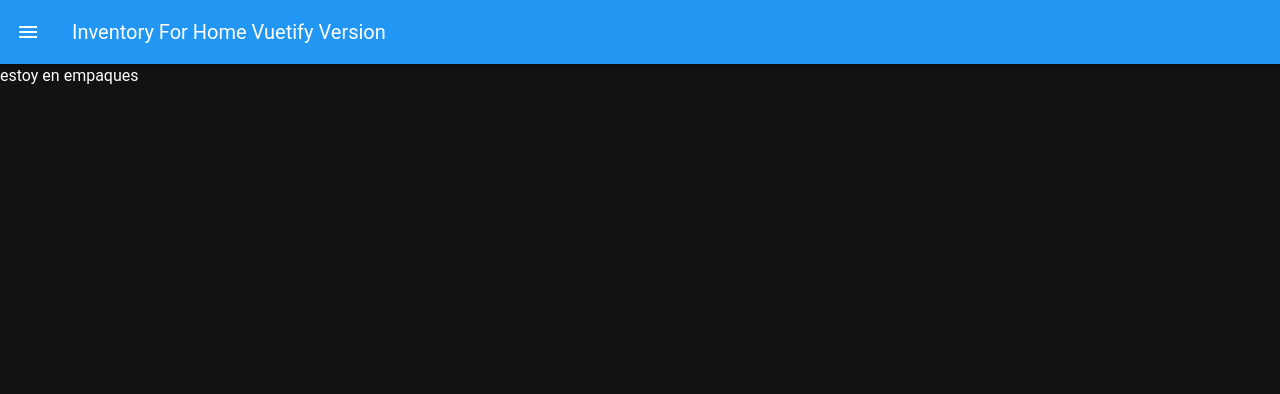
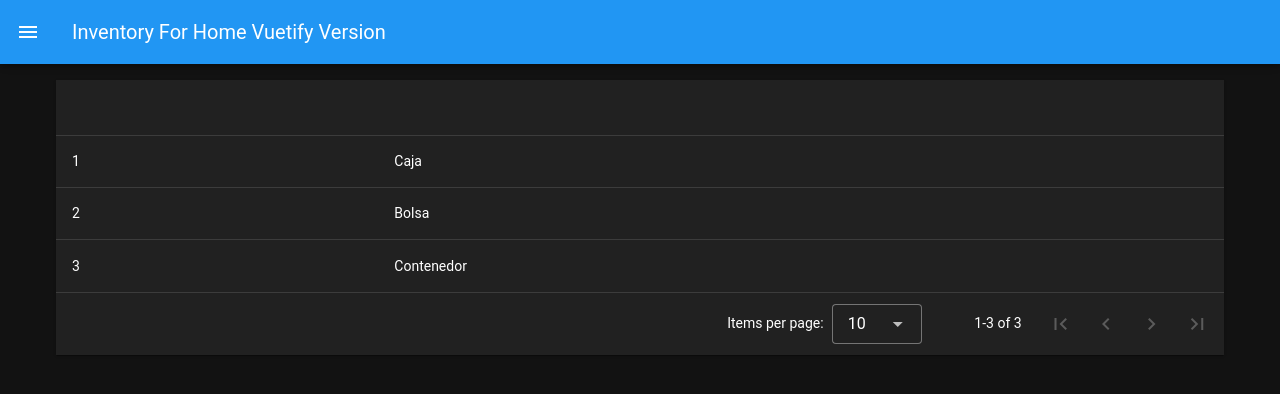
Before and after one commit to yazgerodpz/InventoryForHome_Vuetify_ver, a Vue app in the folder InventoryForHomeVuetify/: page /empaques in a window 1280 px wide. Shown: the top 394 px of the page. Built offline with nearby package versions, Linux system fonts and the light colour scheme.

Commit message:
+implementacion de la tabla de empaques

```diff
--- a/InventoryForHomeVuetify/src/pages/empaques.vue
+++ b/InventoryForHomeVuetify/src/pages/empaques.vue
@@ -1,3 +1,97 @@
+<!-- <template>
+        estoy en empaques
+    <v-container>
+        <v-data-table :headers="headers" :items="items" item-value="name" class="elevation-1">
+            <template v-slot:top>
+                <v-toolbar flat>
+                    <v-toolbar-title>Tipos de empaques</v-toolbar-title>
+                </v-toolbar>
+            </template>
+
+            <template v-slot:item="{ item }">
+                <tr>
+                    <td>{{ item.name }}</td>
+                    <td>{{ item.age }}</td>
+                    <td>{{ item.email }}</td>
+                </tr>
+            </template>
+        </v-data-table>
+    </v-container>
+</template>
+
+
+
+<script lang="ts" setup>
+import { ref } from 'vue';
+
+// Define los encabezados de la tabla
+const headers = ref([
+  { text: 'Nombre', value: 'name' },
+  { text: 'Edad', value: 'age' },
+  { text: 'Email', value: 'email' },
+]);
+
+// Define los datos de la tabla
+const items = ref([
+  { name: 'Juan Pérez', age: 30, email: 'juan@example.com' },
+  { name: 'Ana Gómez', age: 25, email: 'ana@example.com' },
+  { name: 'Luis Martínez', age: 35, email: 'luis@example.com' },
+]);
+</script>
+
+<style scoped>
+/* Puedes agregar estilos aquí si es necesario */
+</style> -->
 <template>
-    estoy en empaques
+    <v-container>
+        <v-data-table :headers="headers" :items="items" class="elevation-1"></v-data-table>
+            <template v-slot:top>
+                <v-toolbar flat>
+                    <v-toolbar-title>Tipos de empaques</v-toolbar-title>
+                </v-toolbar>
+            </template>
+    </v-container>
 </template>
+
+<script lang="ts">
+import { defineComponent, ref, onMounted } from 'vue';
+
+interface Empaque {
+    id: number;
+    type: string;
+}
+
+export default defineComponent({
+    setup() {
+        // Definimos los encabezados de la tabla
+        const headers = ref([
+            { text: 'ID', value: 'id' },
+            { text: 'Tipo de Empaques', value: 'type' },
+        ]);
+
+        // Definimos los items como un array vacío que se llenará dinámicamente
+        const items = ref<Empaque[]>([]);
+
+        // Función para simular la obtención de datos
+        const obtenerDatosEmpaques = () => {
+            // Aquí puedes hacer una llamada a una API o llenar los datos de forma manual
+            items.value = [
+                { id: 1, type: 'Caja' },
+                { id: 2, type: 'Bolsa' },
+                { id: 3, type: 'Contenedor' },
+            ];
+        };
+
+        // Llenamos los datos cuando el componente se monta
+        onMounted(() => {
+            obtenerDatosEmpaques();
+        });
+
+        return { headers, items };
+    },
+});
+</script>
+
+<style scoped>
+/* Puedes agregar estilos personalizados aquí */
+</style>
```
